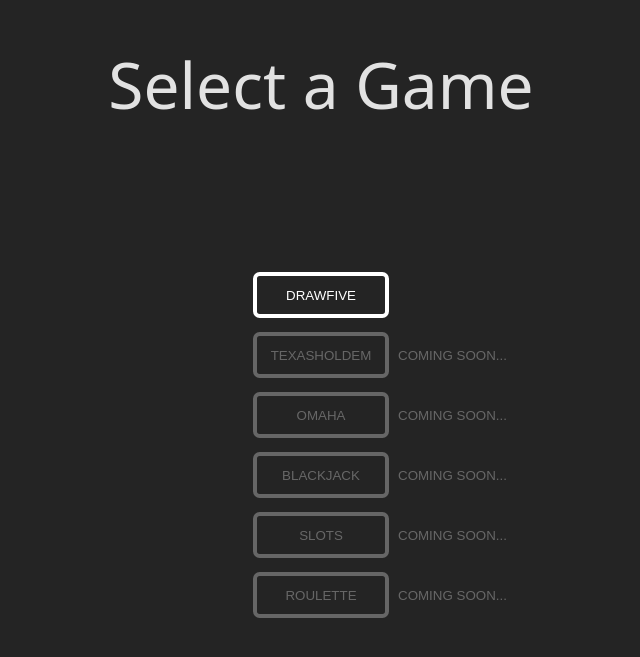
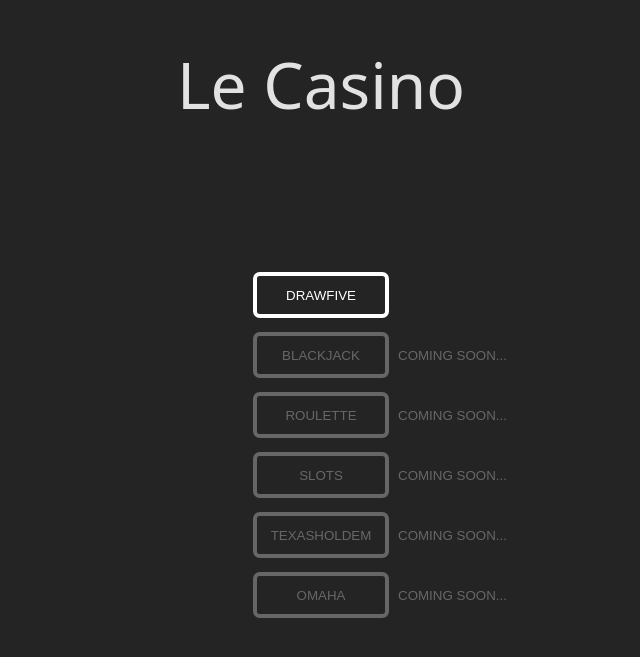
Before and after one commit to Marcaus-Cruz/le-casino, a React (Vite) app: page / in a window 1280 px wide. Shown: the part 103-760 px from the top of the page, without its empty margins (319-959 px from the left). Built offline with nearby package versions, Linux system fonts and the light colour scheme.

Commit message:
Update order of games in the order of development. Change caption

```diff
--- a/src/types/table.types.ts
+++ b/src/types/table.types.ts
@@ -5,11 +5,11 @@ export type GameType = 'draw-five' | 'texas-hold-em' | 'omaha' | 'blackjack' | '
 
 export const GAME_TYPES: Record<string, GameType> = Object.freeze({
    drawFive: 'draw-five',
+   blackjack: 'blackjack',
+   roulette: 'roulette',
+   slots: 'slots',
    texasHoldEm: 'texas-hold-em',
    omaha: 'omaha',
-   blackjack: 'blackjack',
-   slots: 'slots',
-   roulette: 'roulette',
 });
 
 export type GamePhase = 'setup' | 'betting' | 'discarding' | 'ready-for-showdown' | 'showdown';
--- a/src/views/HomeView.tsx
+++ b/src/views/HomeView.tsx
@@ -5,13 +5,14 @@ import { GAME_TYPES } from '../types/table.types';
 
 export default function HomeView() {
    const [selectedGame, setSelectedGame] = useState<GameType | null>(null);
-   const validGameTypes = ['draw-five'];
+
+   const validGameTypes: GameType[] = ['draw-five'];
 
    const onGameLeave = () => setSelectedGame(null);
 
    return (
       <div className='view home'>
-         {!selectedGame && <div className='caption'>Select a Game</div>}
+         {!selectedGame && <div className='caption'>Le Casino</div>}
          {!selectedGame && (
             <div className='game-container'>
                {Object.entries(GAME_TYPES).map(([btnText, gameType]) => {
```
